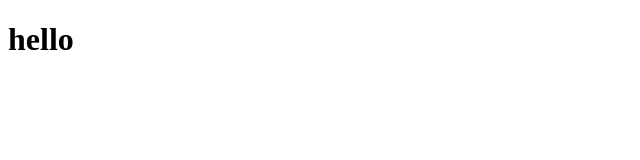
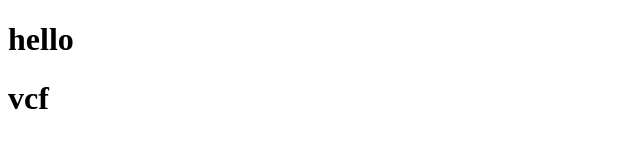
Before and after one commit to AgrataTomar/tomar, a plain HTML site: page index.html in a window 1280 px wide. Shown: the full height of the page, 0-640 px from the left. Drawn offline with Linux system fonts and the light colour scheme.

Commit message:
add code

```diff
--- a/index.html
+++ b/index.html
@@ -7,5 +7,6 @@
 </head>
 <body>
     <h1>hello</h1>
+    <h1>vcf</h1>
 </body>
 </html>
```
